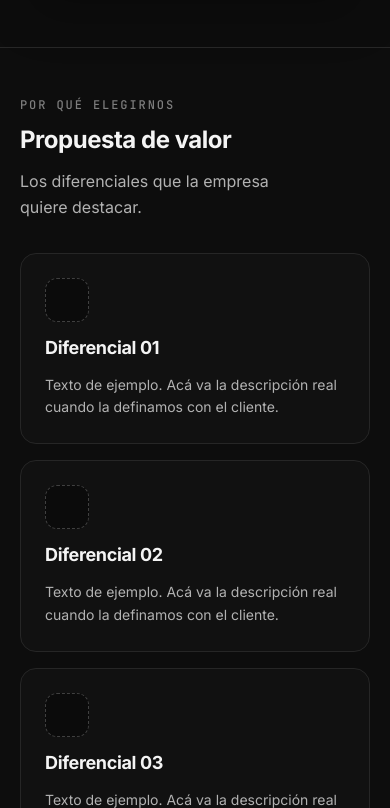
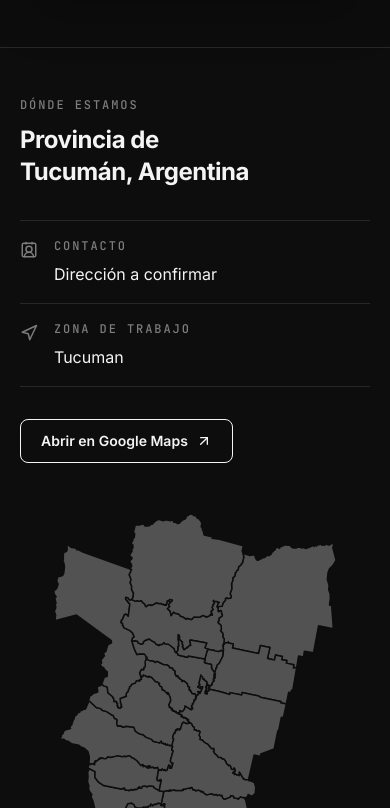
Before and after one commit to MoeykensGabriel/RuralSP-Web, a React (Vite) app: page / in a window 390 px wide. Shown: the part 6136-6944 px from the top of the page. Built offline with nearby package versions, Linux system fonts and the light colour scheme.

Commit message:
Elimina la sección Por qué elegirnos de la página de inicio

```diff
--- a/src/pages/Home.jsx
+++ b/src/pages/Home.jsx
@@ -1,9 +1,8 @@
 import { ArrowUpRight, Contact2Icon, Navigation } from 'lucide-react';
 import { site } from '../config/site';
 import { PATHS, rutaItem } from '../routes/paths';
-import { getPartners, getSeccion, getValues } from '../services/contentService';
+import { getPartners, getSeccion } from '../services/contentService';
 import Button from '../components/ui/Button';
-import Card from '../components/ui/Card';
 import Container from '../components/ui/Container';
 import LogoCarousel from '../components/ui/LogoCarousel';
 import MapaTucuman from '../components/ui/MapaTucuman';
@@ -14,7 +13,6 @@ export default function Home() {
   const partners = getPartners();
   // La home muestra los sectores; el resto de la seccion vive en /sectores.
   const sectores = getSeccion('sectores');
-  const values = getValues();
 
   return (
     <>
@@ -127,21 +125,6 @@ export default function Home() {
         </div>
       </Section>
 
-      {/* ── 6. Propuesta de valor ───────────────────────────────────────
-          1 columna en mobile · 2 desde 640px · 4 desde 900px. */}
-      <Section
-        className="border-t border-line"
-        eyebrow="Por qué elegirnos"
-        title="Propuesta de valor"
-        subtitle="Los diferenciales que la empresa quiere destacar."
-      >
-        <div className="grid grid-cols-1 gap-4 sm:grid-cols-2 menu:grid-cols-4 menu:gap-6">
-          {values.map((value) => (
-            <Card key={value.id} title={value.title} text={value.text} />
-          ))}
-        </div>
-      </Section>
-
       {/* ── 7. Dónde estamos ────────────────────────────────────────────
           Va justo antes del formulario del footer: primero "dónde estamos",
           después "escribinos".
```
